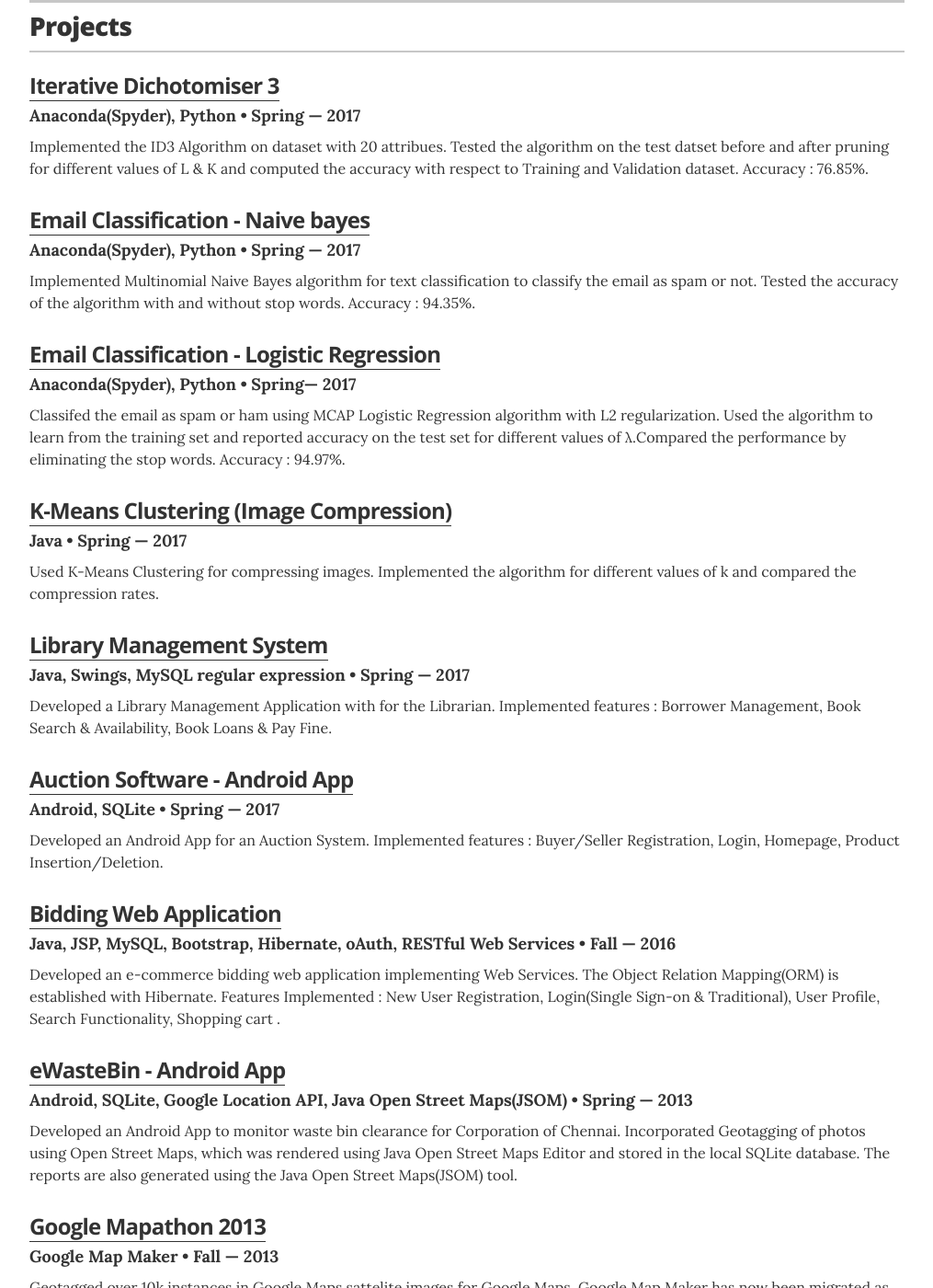
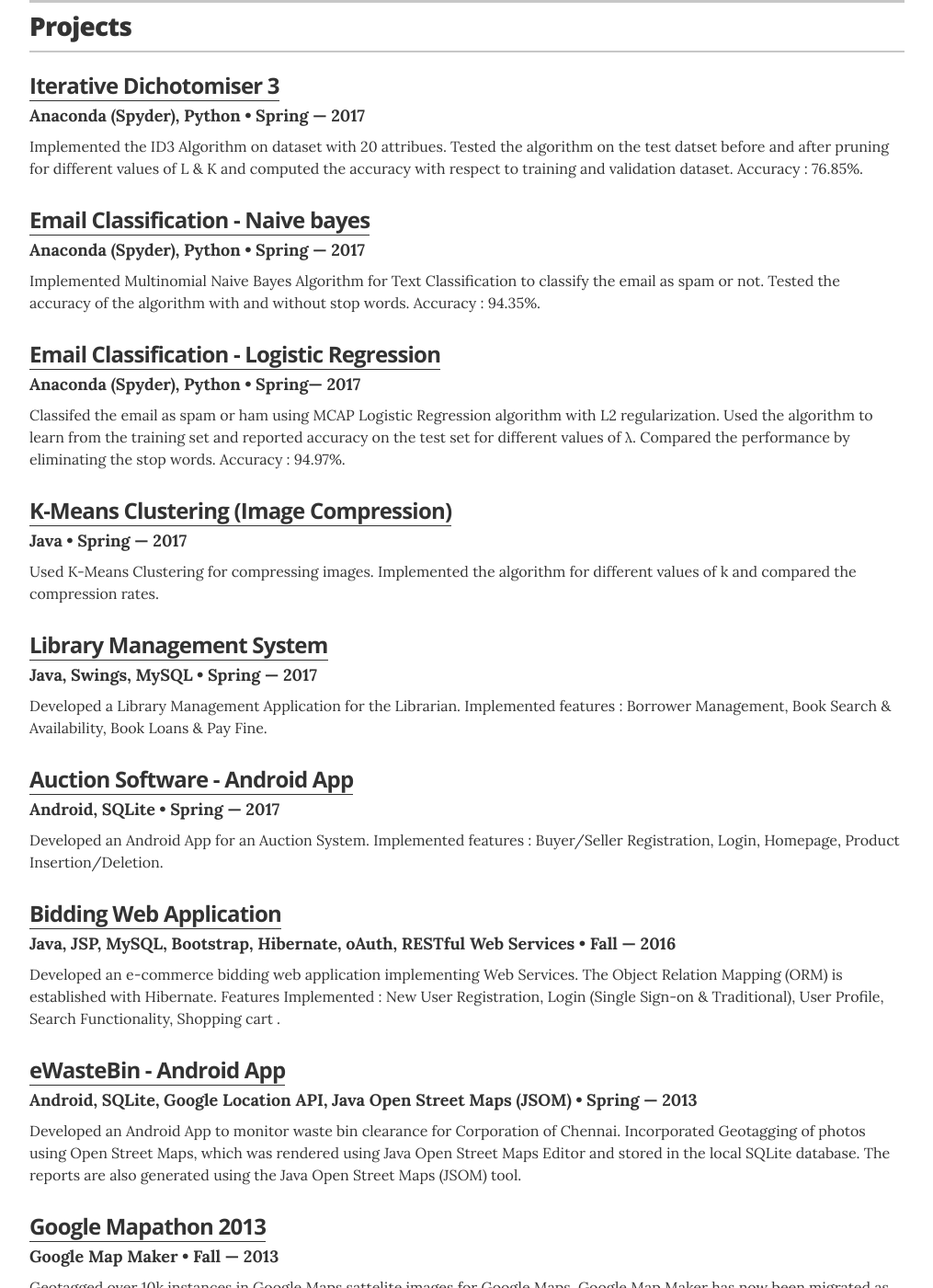
Before and after one commit to mohanakrishnavh/mohanakrishnavh.github.io, a Jekyll site: the page index.html, which Jekyll copies as it is, in a window 1280 px wide and 1400 px high, scrolled down 1001 px. Shown: the whole window at 92% size, without its empty margins (132-1147 px from the left). Built offline with Jekyll 4.4.1, drawn with Linux system fonts in a browser that asks for light colours; some of the changed text lies outside the part shown.

Commit message:
Update index.html

```diff
--- a/index.html
+++ b/index.html
@@ -151,23 +151,23 @@
 
         <div class="resume-item">
           <h3 class="resume-item-title"><a href="https://github.com/mohanakrishnavh/ID3">Iterative Dichotomiser 3</a></h3>
-          <h4 class="resume-item-details"> Anaconda(Spyder), Python &bull; Spring &mdash; 2017</h4>
-          <p class="resume-item-copy">  Implemented the ID3 Algorithm on dataset with 20 attribues. Tested the algorithm on the test datset before and after pruning for different values of L & K and computed the accuracy with respect to Training and Validation dataset. Accuracy : 76.85%.
+          <h4 class="resume-item-details"> Anaconda (Spyder), Python &bull; Spring &mdash; 2017</h4>
+          <p class="resume-item-copy">  Implemented the ID3 Algorithm on dataset with 20 attribues. Tested the algorithm on the test datset before and after pruning for different values of L & K and computed the accuracy with respect to training and validation dataset. Accuracy : 76.85%.
 		</p>
         </div>
 
        		 <div class="resume-item">
           <h3 class="resume-item-title"><a href="https://github.com/mohanakrishnavh/Naive-Bayes">Email Classification - Naive bayes</a></h3>
-          <h4 class="resume-item-details"> Anaconda(Spyder), Python &bull; Spring &mdash; 2017</h4>
-          <p class="resume-item-copy">  Implemented Multinomial Naive Bayes algorithm for text classification to classify the email as spam or not. Tested the accuracy of the algorithm with and without stop words. Accuracy : 94.35%.
+          <h4 class="resume-item-details"> Anaconda (Spyder), Python &bull; Spring &mdash; 2017</h4>
+          <p class="resume-item-copy">  Implemented Multinomial Naive Bayes Algorithm for Text Classification to classify the email as spam or not. Tested the accuracy of the algorithm with and without stop words. Accuracy : 94.35%.
 </p>
         </div>
 
 		 <div class="resume-item">
           <h3 class="resume-item-title"><a href="https://github.com/mohanakrishnavh/Logistic-Regression">Email Classification - Logistic Regression</a></h3>
-          <h4 class="resume-item-details"> Anaconda(Spyder), Python  &bull; Spring&mdash; 2017</h4>
+          <h4 class="resume-item-details"> Anaconda (Spyder), Python  &bull; Spring&mdash; 2017</h4>
           <p class="resume-item-copy">  Classifed the email as spam or ham using  MCAP Logistic Regression algorithm with L2 regularization. Used the algorithm
-to learn from the training set and reported accuracy on the test set for different values of λ.Compared the performance by eliminating the stop words. Accuracy : 94.97%.
+to learn from the training set and reported accuracy on the test set for different values of λ. Compared the performance by eliminating the stop words. Accuracy : 94.97%.
 </p>
         </div>
 
@@ -181,8 +181,8 @@ to learn from the training set and reported accuracy on the test set for differe
 
 		        <div class="resume-item">
           <h3 class="resume-item-title"><a href="https://github.com/mohanakrishnavh/Library-Management-System">Library Management System</a></h3>
-          <h4 class="resume-item-details"> Java, Swings, MySQL regular expression &bull; Spring &mdash; 2017</h4>
-          <p class="resume-item-copy">  Developed a Library Management Application with for the Librarian. Implemented features : Borrower Management, Book Search & Availability, Book Loans & Pay Fine.
+          <h4 class="resume-item-details"> Java, Swings, MySQL &bull; Spring &mdash; 2017</h4>
+          <p class="resume-item-copy">  Developed a Library Management Application for the Librarian. Implemented features : Borrower Management, Book Search & Availability, Book Loans & Pay Fine.
 </p>
         </div>
 
@@ -199,14 +199,14 @@ to learn from the training set and reported accuracy on the test set for differe
 		  <div class="resume-item">
           <h3 class="resume-item-title"><a href="https://github.com/mohanakrishnavh/BiddingWebApplication">Bidding Web Application</a></h3>
           <h4 class="resume-item-details">Java, JSP, MySQL, Bootstrap, Hibernate, oAuth, RESTful Web Services   &bull; Fall &mdash; 2016</h4>
-          <p class="resume-item-copy"> Developed an e-commerce bidding web application implementing Web Services. The Object Relation Mapping(ORM) is established with Hibernate. Features Implemented : New User Registration, Login(Single Sign-on & Traditional), User Profile, Search Functionality, Shopping cart .
+          <p class="resume-item-copy"> Developed an e-commerce bidding web application implementing Web Services. The Object Relation Mapping (ORM) is established with Hibernate. Features Implemented : New User Registration, Login (Single Sign-on & Traditional), User Profile, Search Functionality, Shopping cart .
 
 </p>  </div>
 
 		  <div class="resume-item">
           <h3 class="resume-item-title"><a href="https://github.com/mohanakrishnavh/">eWasteBin - Android App</a></h3>
-          <h4 class="resume-item-details"> Android, SQLite, Google Location API,  Java Open Street Maps(JSOM)  &bull; Spring &mdash; 2013</h4>
-          <p class="resume-item-copy">  Developed an Android App to monitor waste bin clearance for Corporation of Chennai. Incorporated Geotagging of photos using Open Street Maps, which was rendered using Java Open Street Maps Editor and stored in the local SQLite database. The reports are also generated using the Java Open Street Maps(JSOM) tool.
+          <h4 class="resume-item-details"> Android, SQLite, Google Location API,  Java Open Street Maps (JSOM)  &bull; Spring &mdash; 2013</h4>
+          <p class="resume-item-copy">  Developed an Android App to monitor waste bin clearance for Corporation of Chennai. Incorporated Geotagging of photos using Open Street Maps, which was rendered using Java Open Street Maps Editor and stored in the local SQLite database. The reports are also generated using the Java Open Street Maps (JSOM) tool.
 
 </p>  </div>
 
@@ -219,15 +219,15 @@ to learn from the training set and reported accuracy on the test set for differe
 
 		  <div class="resume-item">
           <h3 class="resume-item-title"><a href="https://github.com/mohanakrishnavh/">Predicting Winner of Soccer Match</a></h3>
-          <h4 class="resume-item-details">Anaconda(Spyder), Python   &bull; Spring &mdash; 2017</h4>
-          <p class="resume-item-copy">  Implementing Machine Learning methods such as Naive bayes, Random Forest and Support Vector Machines to predict the outcome of a football matches.The project is under development. *
+          <h4 class="resume-item-details">Anaconda (Spyder), Python   &bull; Spring &mdash; 2017</h4>
+          <p class="resume-item-copy">  Implementing Machine Learning methods such as Naive bayes, Random Forest and Support Vector Machines to predict the outcome of a football matches. The project is under development. *
 </p>  </div>
 
 		  <div class="resume-item">
           <h3 class="resume-item-title"><a href="https://github.com/mohanakrishnavh/">DavisBase - Database File & Indexing </a></h3>
           <h4 class="resume-item-details">Java   &bull; Spring &mdash; 2017</h4>
           <p class="resume-item-copy">  Creating a DBMS called DavisBase which is a hybrid of MySQL and SQLite. Implemented a file-per-table approach to physical storage and each table file will be subdivided into
-logical sections of fixed equal size call pages(512 bytes). The project is under development. *
+logical sections of fixed equal size call pages (512 bytes). The project is under development. *
 </p>  </div>
 
 
```
